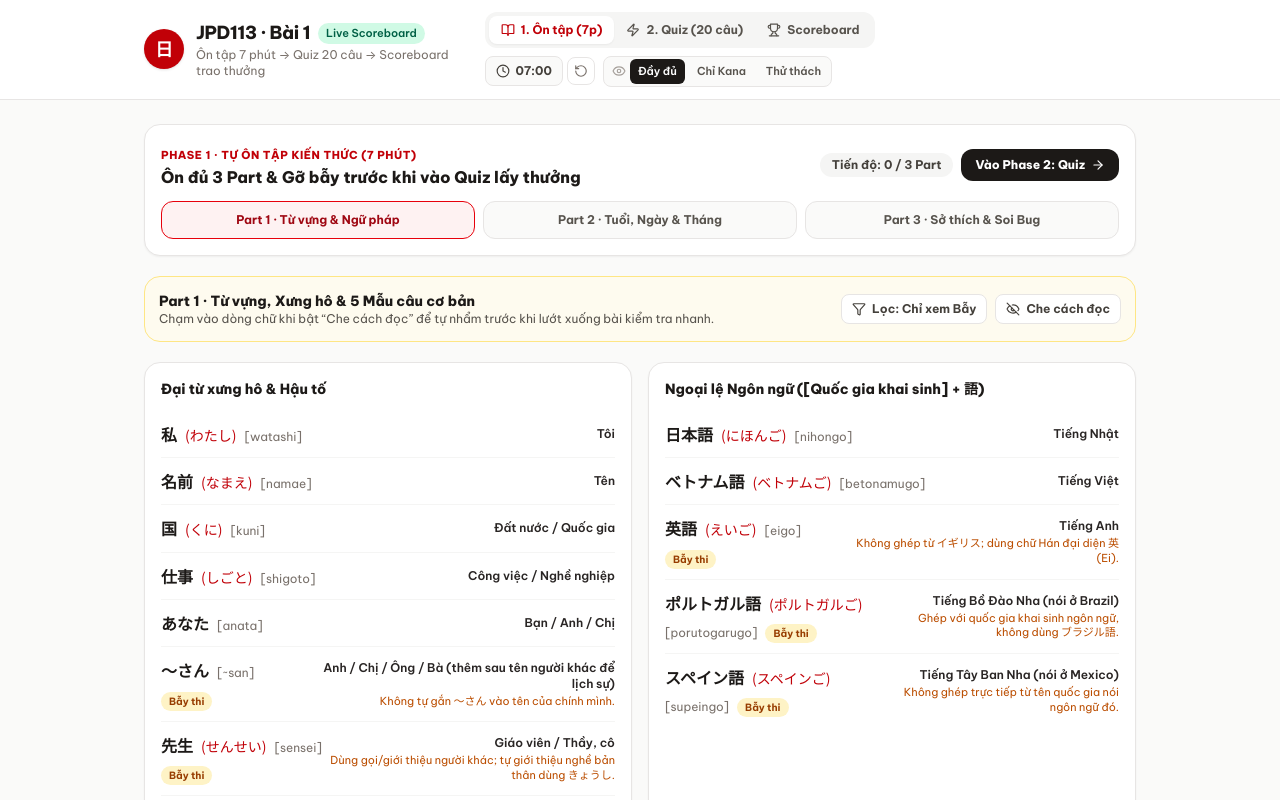
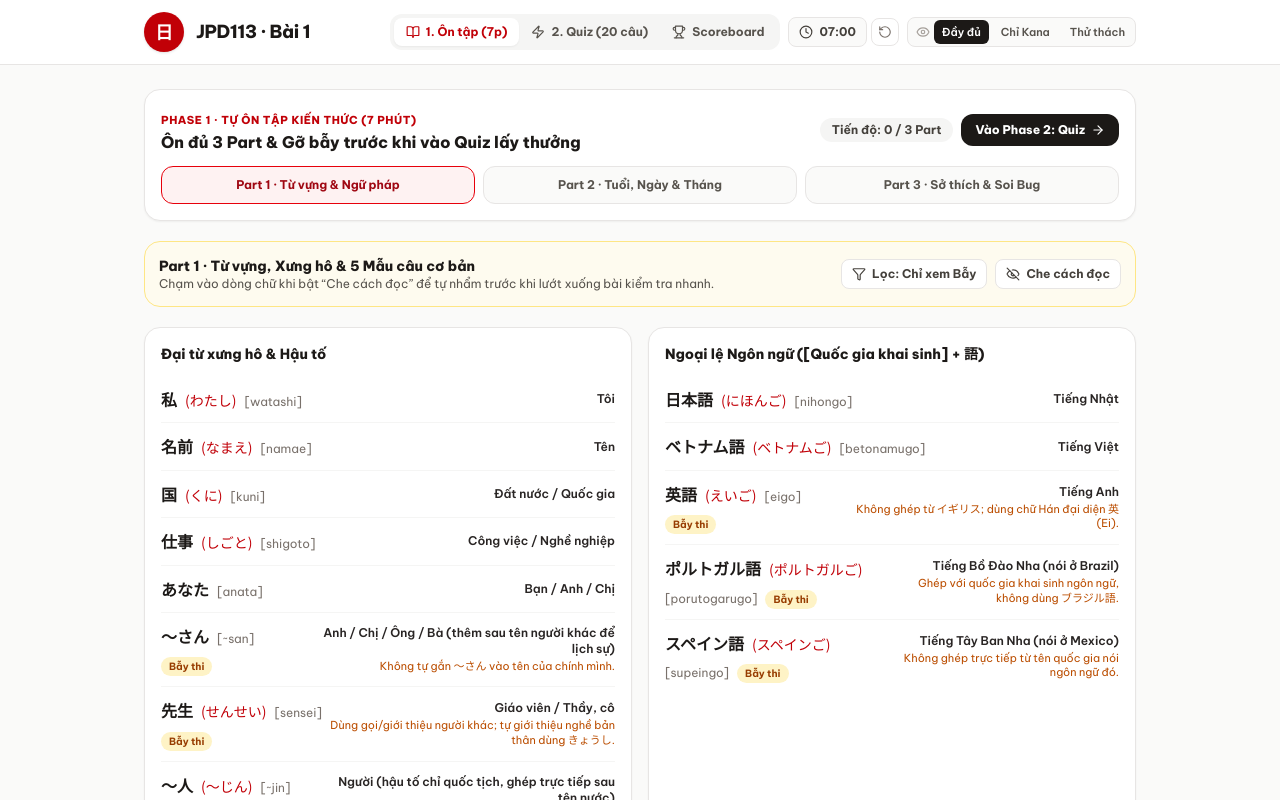
Before and after one commit to KH4NHTU0N9/JPD113-REVISION-PROJECT, a React (Vite) app: page / in a window 1280 px wide. Shown: the top 800 px of the page. Built offline with nearby package versions, Linux system fonts and the light colour scheme; no server answers.

Commit message:
style(header): simplify brand title to JPD113 · Bài 1

```diff
--- a/src/App.tsx
+++ b/src/App.tsx
@@ -17,7 +17,6 @@ import {
   saveReviewProgress,
   type ReviewProgressState,
 } from './lib/storage';
-import { isSupabaseConfigured } from './lib/env';
 import type { DisplayMode } from './types/lesson';
 
 const SEVEN_MINUTES_SECONDS = 7 * 60;
@@ -203,7 +202,6 @@ export default function App() {
         timerRunning={timerRunning}
         onToggleTimer={handleToggleTimer}
         onResetTimer={handleResetTimer}
-        isLiveBackend={isSupabaseConfigured}
       />
 
       <main className="mx-auto max-w-5xl px-4 py-6">
--- a/src/components/HeaderBar.tsx
+++ b/src/components/HeaderBar.tsx
@@ -12,7 +12,6 @@ interface HeaderBarProps {
   timerRunning: boolean;
   onToggleTimer: () => void;
   onResetTimer: () => void;
-  isLiveBackend: boolean;
 }
 
 const DISPLAY_MODES: { value: DisplayMode; label: string }[] = [
@@ -30,7 +29,6 @@ export function HeaderBar({
   timerRunning,
   onToggleTimer,
   onResetTimer,
-  isLiveBackend,
 }: HeaderBarProps) {
   const mins = Math.floor(remainingSeconds / 60);
   const secs = remainingSeconds % 60;
@@ -47,25 +45,9 @@ export function HeaderBar({
             >
               日
             </div>
-            <div>
-              <div className="flex items-center gap-2">
-                <h1 className="text-base font-extrabold tracking-tight text-stone-900 sm:text-lg">
-                  JPD113 · Bài 1
-                </h1>
-                <span
-                  className={`rounded-full px-2 py-0.5 text-[11px] font-semibold ${
-                    isLiveBackend
-                      ? 'bg-emerald-100 text-emerald-800'
-                      : 'bg-amber-100 text-amber-800'
-                  }`}
-                >
-                  {isLiveBackend ? 'Live Scoreboard' : 'Demo Local'}
-                </span>
-              </div>
-              <p className="text-xs text-stone-500">
-                Ôn tập 7 phút → Quiz 20 câu → Scoreboard trao thưởng
-              </p>
-            </div>
+            <h1 className="text-base font-extrabold tracking-tight text-stone-900 sm:text-lg">
+              JPD113 · Bài 1
+            </h1>
           </div>
 
           <div className="flex items-center gap-1.5 sm:hidden">
```
